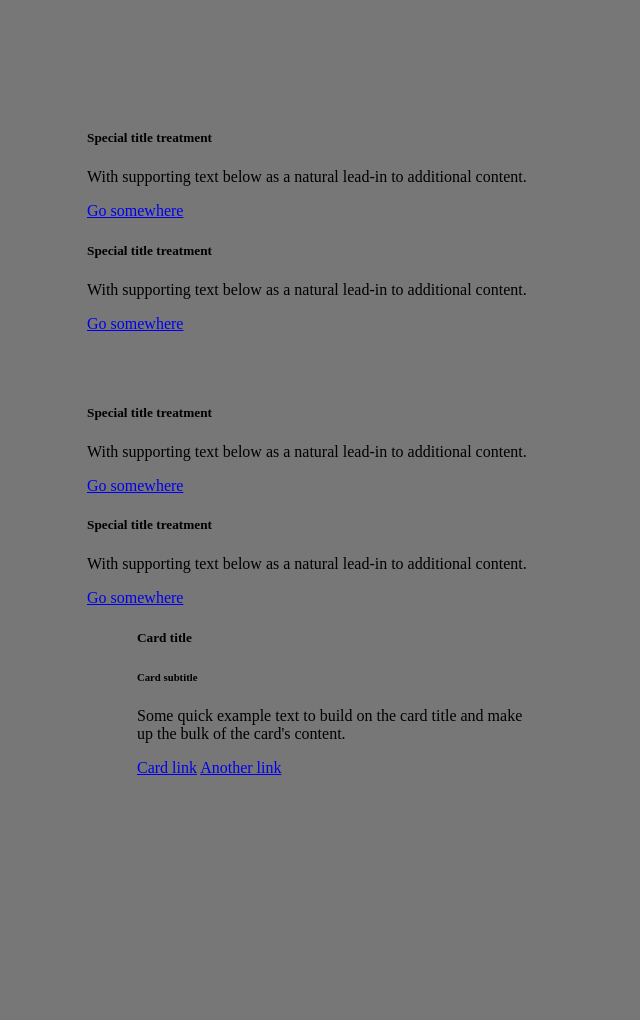
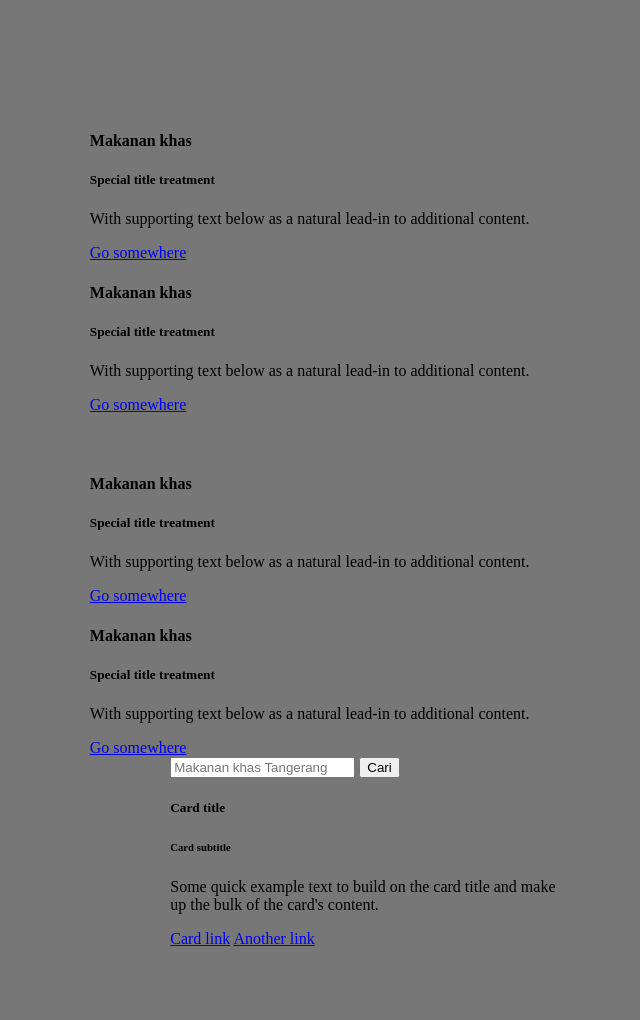
Before and after one commit to Alruycen/group1-kulinermhs, a PHP site: page /assets/makanan.php in a window 1280 px wide. Shown: the whole page, without its empty margins (21-661 px from the left). Before the commit the page ends 775 px from the top, so only its background shows below. Run offline with PHP 8.4, Linux system fonts and the light colour scheme.

Commit message:
Update makanan.php

```diff
--- a/projek/assets/makanan.php
+++ b/projek/assets/makanan.php
@@ -1,4 +1,5 @@
 <link rel="stylesheet" href="sidebar/sidebars.css">
+<title>Makanan</title>
 <style>
     body {
         background: #777;
@@ -7,13 +8,14 @@
         max-width:66%;
     }
     .row {
-        padding-top: 50px;
-        padding-left: 50px;
+        padding-top: 5%;
+        padding-left: 5%;
     }
     .col-m-4 {
-        padding-left: 100px;
+        padding-left: 10%;
         max-width:33%;
     }
+
 </style>
 
 <body>
@@ -22,6 +24,9 @@
             <div class="row">
                 <div class="col-sm-6">
                     <div class="card">
+                        <div class="card-header py-3">
+                            <h4 class="my-0 fw-normal">Makanan khas</h4>
+                        </div>
                         <div class="card-body">
                             <h5 class="card-title">Special title treatment</h5>
                             <p class="card-text">With supporting text below as a natural lead-in to additional content.</p>
@@ -31,6 +36,9 @@
                 </div>
                 <div class="col-sm-6">
                     <div class="card">
+                        <div class="card-header py-3">
+                            <h4 class="my-0 fw-normal">Makanan khas</h4>
+                        </div>
                         <div class="card-body">
                             <h5 class="card-title">Special title treatment</h5>
                             <p class="card-text">With supporting text below as a natural lead-in to additional content.</p>
@@ -42,6 +50,9 @@
             <div class="row">
                 <div class="col-sm-6">
                     <div class="card">
+                        <div class="card-header py-3">
+                            <h4 class="my-0 fw-normal">Makanan khas</h4>
+                        </div>
                         <div class="card-body">
                             <h5 class="card-title">Special title treatment</h5>
                             <p class="card-text">With supporting text below as a natural lead-in to additional content.</p>
@@ -51,6 +62,9 @@
                 </div>
                 <div class="col-sm-6">
                     <div class="card">
+                        <div class="card-header py-3">
+                            <h4 class="my-0 fw-normal">Makanan khas</h4>
+                        </div>
                         <div class="card-body">
                             <h5 class="card-title">Special title treatment</h5>
                             <p class="card-text">With supporting text below as a natural lead-in to additional content.</p>
@@ -63,6 +77,10 @@
         <div class="col-m-4">
             <div class="card">
                 <div class="card-body">
+                    <form class="d-flex">
+                        <input class="form-control me-2" type="search" placeholder="Makanan khas Tangerang" aria-label="Search">
+                        <button class="btn btn-outline-success" type="submit">Cari</button>
+                    </form>
                     <h5 class="card-title">Card title</h5>
                     <h6 class="card-subtitle mb-2 text-muted">Card subtitle</h6>
                     <p class="card-text">Some quick example text to build on the card title and make up the bulk of the card's content.</p>
```
